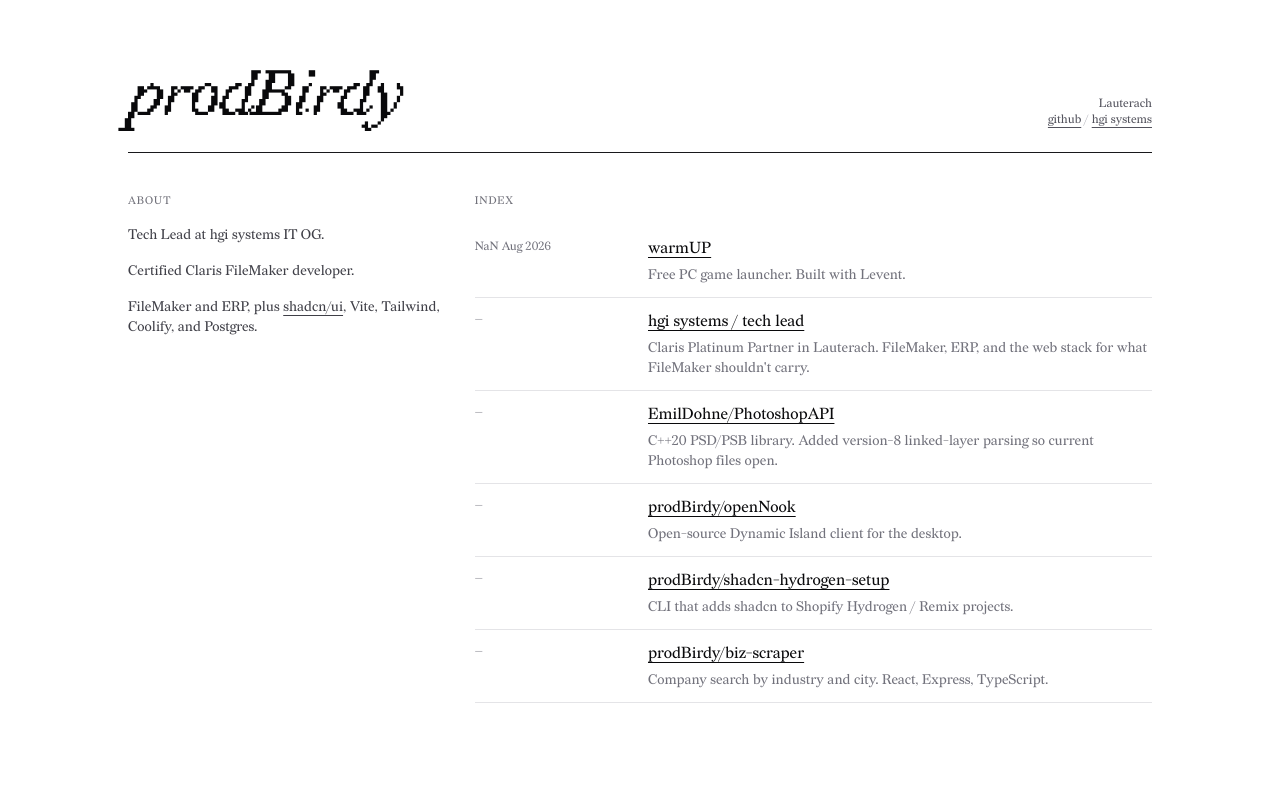
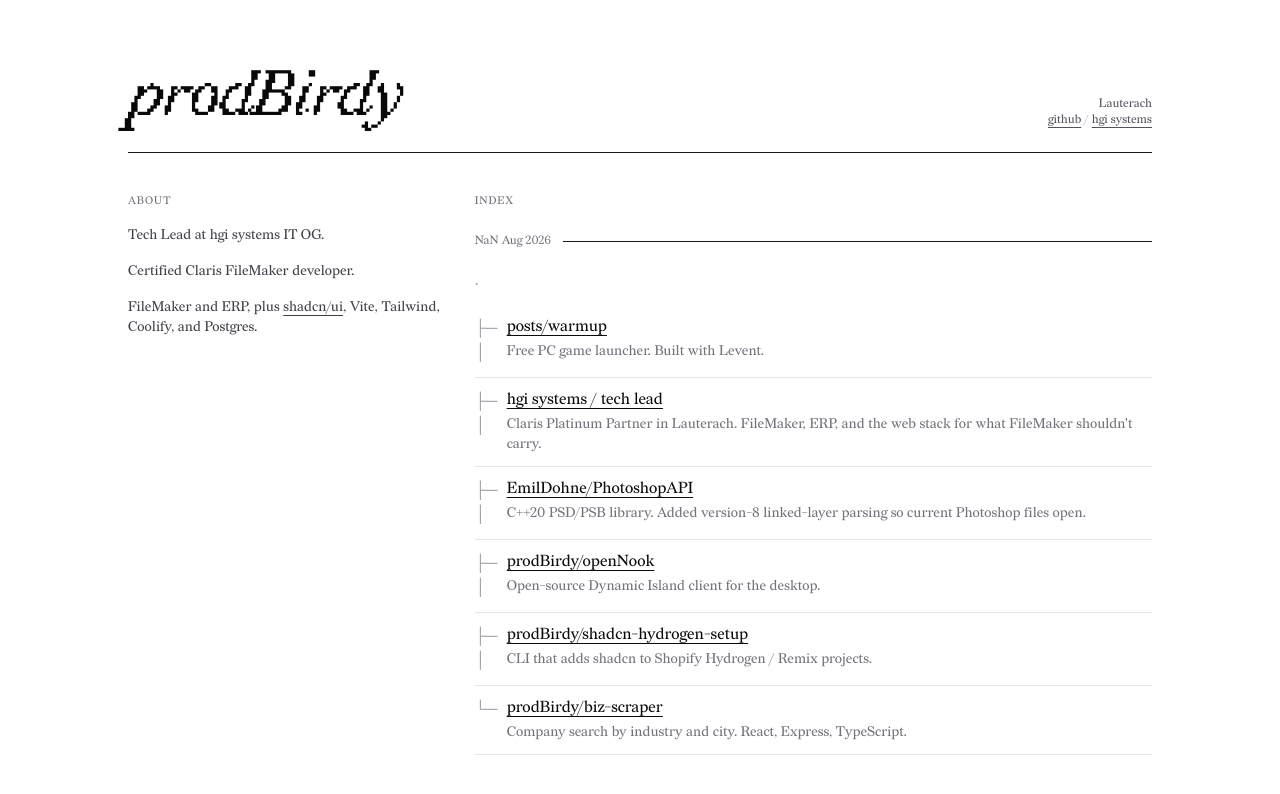
Before and after one commit to prodBirdy/site, a React (Vite) app: page / in a window 1280 px wide. Shown: the top 794 px of the page. Built offline with nearby package versions, Linux system fonts and the light colour scheme.

Commit message:
Turn the home index into a filesystem tree and scroll timeline.
Replace the date-column grid with tree paths and a single sticky date that tracks the row at the scan line.

Co-authored-by: Jonas Vögel <prodBirdy@users.noreply.github.com>

```diff
--- a/src/index.css
+++ b/src/index.css
@@ -155,6 +155,68 @@
   border-bottom: 1px solid #e4e4e7;
 }
 
+.index-track {
+  position: relative;
+}
+
+.index-scan {
+  position: sticky;
+  top: 24px;
+  z-index: 1;
+  display: flex;
+  align-items: center;
+  background: #fff;
+  padding: 8px 0;
+}
+
+.index-scan time,
+.index-scan span {
+  font-size: 12px;
+  line-height: 16px;
+  font-variant-numeric: tabular-nums;
+  color: #71717a;
+  padding-right: 12px;
+}
+
+.index-scan::after {
+  content: "";
+  flex: 1;
+  height: 1px;
+  background: #18181b;
+}
+
+.index-tree {
+  padding-bottom: 45vh;
+}
+
+.tree-node {
+  display: grid;
+  grid-template-columns: 1.75rem 1fr;
+  column-gap: 4px;
+  padding: 12px 0;
+}
+
+.tree-branch {
+  color: #a1a1aa;
+}
+
+.tree-name {
+  font-size: 16px;
+  line-height: 20px;
+  text-decoration: underline;
+  text-underline-offset: 4px;
+}
+
+.tree-detail {
+  font-size: 14px;
+  line-height: 20px;
+  color: #71717a;
+}
+
+.tree-node[data-current="true"] .tree-name {
+  color: #09090b;
+}
+
 .label {
   font-size: 11px;
   line-height: 16px;
--- a/src/pages/home.tsx
+++ b/src/pages/home.tsx
@@ -1,3 +1,4 @@
+import { useEffect, useRef, useState } from "react"
 import { Link } from "react-router"
 import { Layout } from "@/components/layout"
 import { formatDate, getPosts } from "@/lib/posts"
@@ -33,28 +34,67 @@ const projects = [
   },
 ] as const
 
-export function Home() {
-  const posts = getPosts()
 const items = [
-    ...posts.map((post) => ({
+  ...getPosts().map((post) => ({
     key: post.slug,
+    path: `posts/${post.slug}`,
     meta: formatDate(post.date),
     dateTime: post.date,
     href: `/posts/${post.slug}`,
-      title: post.title,
     detail: post.excerpt,
     external: false,
   })),
   ...projects.map((project) => ({
     key: project.slug,
+    path: project.slug,
     meta: "—",
     dateTime: undefined as string | undefined,
     href: project.href,
-      title: project.slug,
     detail: project.description,
     external: true,
   })),
 ]
+
+export function Home() {
+  const last = items.length - 1
+  const [activeKey, setActiveKey] = useState(items[0]?.key)
+  const scanRef = useRef<HTMLDivElement>(null)
+  const rowRefs = useRef<(HTMLLIElement | null)[]>([])
+
+  useEffect(() => {
+    const rows = rowRefs.current
+    let frame = 0
+
+    const update = () => {
+      const scan = scanRef.current
+      if (!scan) return
+      const lineY = scan.getBoundingClientRect().top + scan.offsetHeight / 2
+      let nextKey = items[0]?.key
+      for (let i = 0; i < rows.length; i += 1) {
+        const row = rows[i]
+        const item = items[i]
+        if (!row || !item) continue
+        if (row.getBoundingClientRect().top <= lineY) nextKey = item.key
+      }
+      setActiveKey(nextKey)
+    }
+
+    const onScroll = () => {
+      cancelAnimationFrame(frame)
+      frame = requestAnimationFrame(update)
+    }
+
+    update()
+    window.addEventListener("scroll", onScroll, { passive: true })
+    window.addEventListener("resize", onScroll)
+    return () => {
+      cancelAnimationFrame(frame)
+      window.removeEventListener("scroll", onScroll)
+      window.removeEventListener("resize", onScroll)
+    }
+  }, [])
+
+  const active = items.find((item) => item.key === activeKey) ?? items[0]
 
   return (
     <Layout home>
@@ -80,52 +120,60 @@ export function Home() {
 
       <section className="col-span-4 pt-10 md:col-span-8 md:pt-10">
         <p className="label mb-4">Index</p>
-        <ol>
-          {items.map((item) => (
+        <div className="index-track">
+          <div ref={scanRef} className="index-scan" aria-live="polite">
+            {active?.dateTime ? (
+              <time dateTime={active.dateTime}>{active.meta}</time>
+            ) : (
+              <span>—</span>
+            )}
+          </div>
+          <ol className="index-tree">
+            <li className="tree-node text-zinc-400" aria-hidden="true">
+              <span className="tree-branch">.</span>
+            </li>
+            {items.map((item, index) => (
               <li
                 key={item.key}
-              className="rule-row grid grid-cols-8 gap-x-4 py-3"
+                ref={(node) => {
+                  rowRefs.current[index] = node
+                }}
+                className="tree-node rule-row"
+                data-current={item.key === active?.key ? "true" : undefined}
               >
-              {item.dateTime ? (
-                <time
-                  dateTime={item.dateTime}
-                  className="col-span-2 text-[12px] leading-5 tabular-nums text-zinc-500"
-                >
-                  {item.meta}
-                </time>
-              ) : (
-                <span className="col-span-2 text-[12px] leading-5 text-zinc-500">
-                  {item.meta}
+                <span className="tree-branch" aria-hidden="true">
+                  {index === last ? "└─" : "├─"}
                 </span>
-              )}
-              <div className="col-span-6">
                 {item.external ? (
                   <a
                     href={item.href}
                     target="_blank"
                     rel="noreferrer"
-                    className="text-[16px] leading-5 underline underline-offset-4"
+                    className="tree-name"
                   >
-                    {item.title}
+                    {item.path}
                   </a>
                 ) : (
                   <Link
                     to={item.href}
                     viewTransition
-                    className="text-[16px] leading-5 underline underline-offset-4"
+                    className="tree-name"
                   >
-                    {item.title}
+                    {item.path}
                   </Link>
                 )}
                 {item.detail ? (
-                  <p className="mt-1 text-[14px] leading-5 text-zinc-500">
-                    {item.detail}
-                  </p>
+                  <>
+                    <span className="tree-branch" aria-hidden="true">
+                      {index === last ? " " : "│"}
+                    </span>
+                    <p className="tree-detail">{item.detail}</p>
+                  </>
                 ) : null}
-              </div>
               </li>
             ))}
           </ol>
+        </div>
       </section>
     </Layout>
   )
```
Lines whose indentation alone changed are shown as unchanged.
